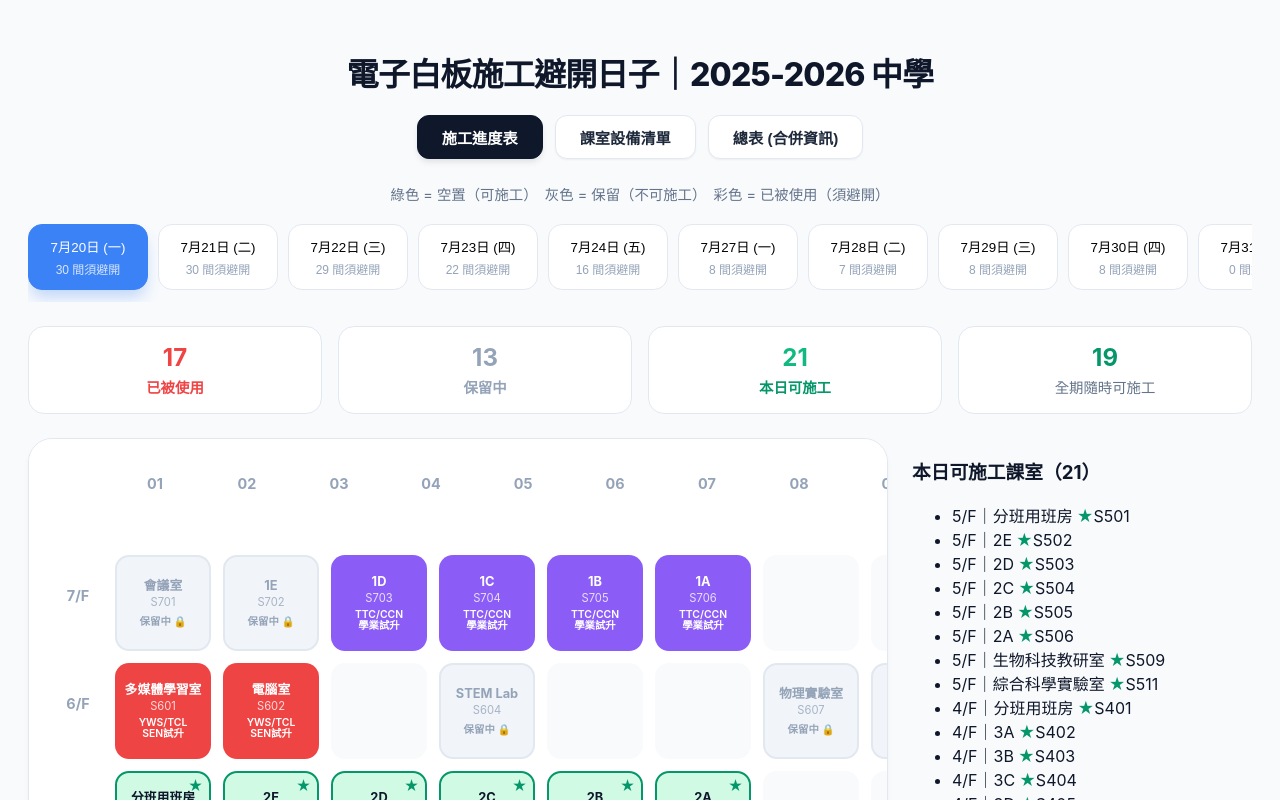
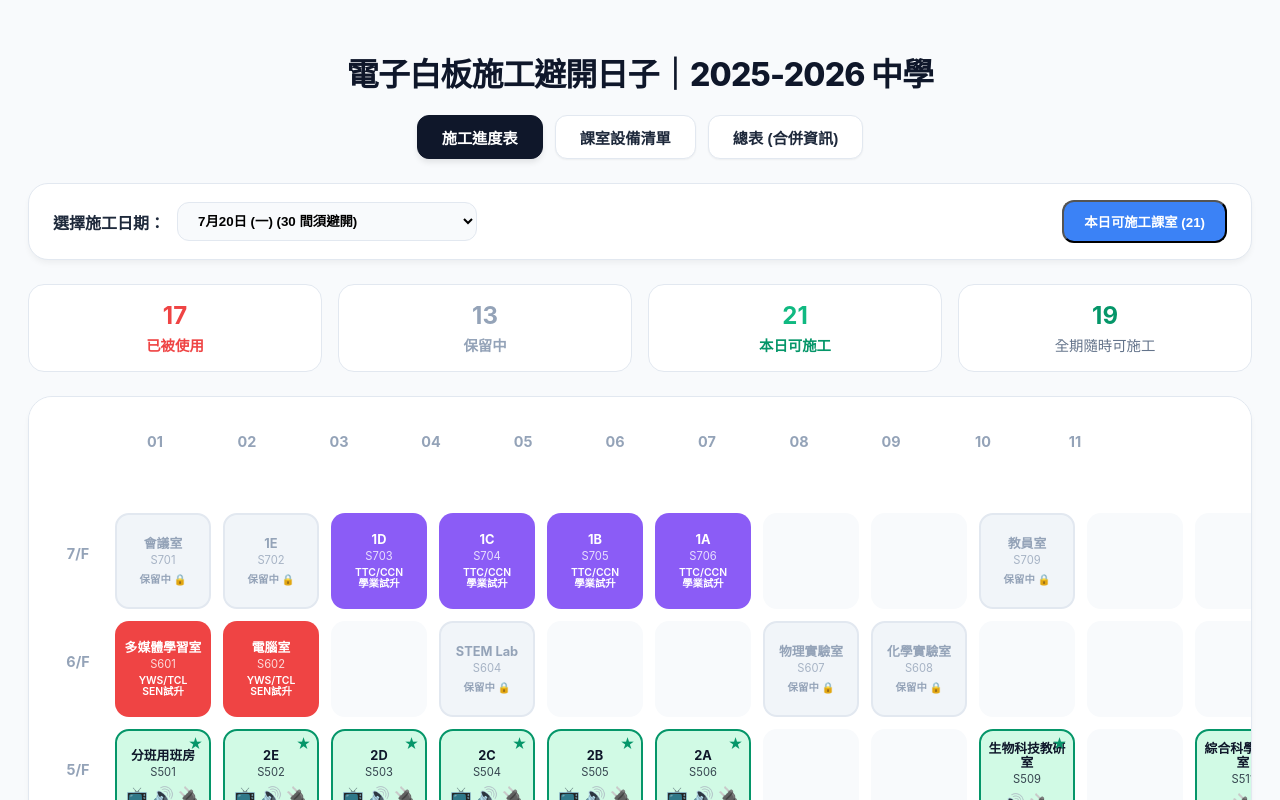
Before and after one commit to kingtmc314/whiteboard-scheduler, a Next.js app: page / in a window 1280 px wide. Shown: the top 800 px of the page. Built offline with nearby package versions, Linux system fonts and the light colour scheme.

Commit message:
Optimize layout, fix column alignment, and improve date selection

```diff
--- a/app/globals.css
+++ b/app/globals.css
@@ -77,48 +77,54 @@ h1 {
   margin-bottom: 20px;
 }
 
-/* Date Selector */
-.dates {
+/* Schedule Header */
+.schedule-header {
   display: flex;
-  overflow-x: auto;
-  gap: 10px;
-  padding-bottom: 12px;
+  justify-content: space-between;
+  align-items: center;
+  background: white;
+  padding: 16px 24px;
+  border-radius: 20px;
+  border: 1px solid #e2e8f0;
   margin-bottom: 24px;
-  scrollbar-width: thin;
+  box-shadow: 0 4px 6px -1px rgba(0,0,0,0.05);
 }
 
-.date {
-  flex: 0 0 auto;
-  padding: 12px 20px;
-  background: white;
-  border: 1px solid #e2e8f0;
-  border-radius: 14px;
-  text-align: center;
-  transition: all 0.2s;
-  min-width: 120px;
+.date-dropdown {
+  display: flex;
+  align-items: center;
+  gap: 12px;
 }
 
-.date span {
-  display: block;
-  font-size: 0.75rem;
-  color: #94a3b8;
-  margin-top: 4px;
+.date-dropdown label {
+  font-weight: 700;
+  color: var(--secondary);
 }
 
-.date:hover {
-  border-color: var(--accent);
-  background: #eff6ff;
+.date-dropdown select {
+  padding: 10px 16px;
+  border-radius: 12px;
+  border: 1px solid #e2e8f0;
+  background: #f8fafc;
+  font-weight: 600;
+  outline: none;
+  cursor: pointer;
+  min-width: 300px;
 }
 
-.date.active {
+.free-btn {
   background: var(--accent);
   color: white;
-  border-color: var(--accent);
-  box-shadow: 0 10px 15px -3px rgba(59, 130, 246, 0.3);
+  padding: 10px 20px;
+  border-radius: 12px;
+  font-weight: 700;
+  transition: all 0.2s;
 }
 
-.date.active span {
-  color: rgba(255,255,255,0.8);
+.free-btn:hover {
+  background: #2563eb;
+  transform: translateY(-1px);
+  box-shadow: 0 10px 15px -3px rgba(59, 130, 246, 0.3);
 }
 
 /* Stats Row */
@@ -339,8 +345,8 @@ h1 {
   padding: 24px;
   border-radius: 24px;
   border: 1px solid #e2e8f0;
-  margin-bottom: 24px;
   box-shadow: 0 4px 6px -1px rgba(0,0,0,0.05);
+  position: relative;
 }
 
 .detail h3 {
@@ -349,9 +355,27 @@ h1 {
   margin-bottom: 8px;
 }
 
-.detail p {
+.close-btn {
+  position: absolute;
+  top: 16px;
+  right: 16px;
+  background: #f1f5f9;
+  border: none;
+  width: 28px;
+  height: 28px;
+  border-radius: 50%;
+  display: flex;
+  align-items: center;
+  justify-content: center;
+  cursor: pointer;
+  font-size: 0.8rem;
   color: #64748b;
-  margin-bottom: 12px;
+  transition: all 0.2s;
+}
+
+.close-btn:hover {
+  background: #e2e8f0;
+  color: var(--primary);
 }
 
 .msg-box {
@@ -360,15 +384,8 @@ h1 {
   margin-top: 16px;
 }
 
-.msg-box.error {
-  background: #fef2f2;
-  border: 1px solid #fee2e2;
-}
-
-.msg-box.success {
-  background: #f0fdf4;
-  border: 1px solid #dcfce7;
-}
+.msg-box.error { background: #fef2f2; border: 1px solid #fee2e2; }
+.msg-box.success { background: #f0fdf4; border: 1px solid #dcfce7; }
 
 .warn { color: var(--used); font-weight: 700; }
 .okmsg { color: var(--priority); font-weight: 700; }
@@ -396,13 +413,83 @@ h1 {
   user-select: none;
 }
 
-.p-item input {
-  width: 18px;
-  height: 18px;
-  cursor: pointer;
+/* Modal */
+.modal-overlay {
+  position: fixed;
+  top: 0;
+  left: 0;
+  right: 0;
+  bottom: 0;
+  background: rgba(15, 23, 42, 0.6);
+  backdrop-filter: blur(4px);
+  display: flex;
+  align-items: center;
+  justify-content: center;
+  z-index: 100;
+  padding: 20px;
 }
 
-/* Equipment View */
+.modal-content {
+  background: white;
+  width: 100%;
+  max-width: 600px;
+  max-height: 80vh;
+  border-radius: 24px;
+  display: flex;
+  flex-direction: column;
+  box-shadow: 0 25px 50px -12px rgba(0,0,0,0.25);
+}
+
+.modal-header {
+  padding: 24px;
+  border-bottom: 1px solid #e2e8f0;
+  display: flex;
+  justify-content: space-between;
+  align-items: center;
+}
+
+.modal-header h3 {
+  font-size: 1.25rem;
+  font-weight: 800;
+}
+
+.modal-body {
+  padding: 24px;
+  overflow-y: auto;
+}
+
+.modal-list {
+  display: grid;
+  grid-template-columns: 1fr 1fr;
+  gap: 12px;
+}
+
+.modal-list li {
+  padding: 12px 16px;
+  background: #f8fafc;
+  border-radius: 12px;
+  display: flex;
+  align-items: center;
+  gap: 10px;
+  font-size: 0.9rem;
+}
+
+.m-floor { font-weight: 700; color: var(--accent); min-width: 40px; }
+.m-name { flex: 1; font-weight: 600; }
+.m-star { color: var(--priority); }
+.m-code { font-family: monospace; color: #94a3b8; }
+
+/* Task Icons */
+.tasks.icon-only {
+  display: flex;
+  gap: 4px;
+  margin-top: 6px;
+}
+
+.t-tag { font-size: 1.1rem; opacity: 1; transition: all 0.2s; }
+.t-tag.done { opacity: 0.3; filter: grayscale(1); }
+
+/* Equipment View & Summary Table */
 .equipment-view, .summary-view {
   background: white;
   padding: 32px;
@@ -429,10 +516,6 @@ h1 {
   cursor: pointer;
 }
 
-.floor-section {
-  margin-bottom: 40px;
-}
-
 .floor-section h2 {
   font-size: 1.5rem;
   font-weight: 800;
@@ -448,67 +531,22 @@ h1 {
   gap: 20px;
 }
 
-.room-card {
-  border: 1px solid #e2e8f0;
-  border-radius: 16px;
-  padding: 20px;
-  transition: all 0.2s;
-}
-
-.card-head {
-  display: flex;
-  justify-content: space-between;
-  margin-bottom: 16px;
-  align-items: center;
-}
-
+.room-card { border: 1px solid #e2e8f0; border-radius: 16px; padding: 20px; }
+.card-head { display: flex; justify-content: space-between; margin-bottom: 16px; align-items: center; }
 .c-code { font-weight: 800; color: var(--accent); }
 .c-name { font-weight: 700; font-size: 1.1rem; }
 
-.item {
-  display: flex;
-  align-items: center;
-  font-size: 0.9rem;
-  padding: 6px 12px;
-  border-radius: 8px;
-  margin-bottom: 8px;
-}
-
+.item { display: flex; align-items: center; font-size: 0.9rem; padding: 6px 12px; border-radius: 8px; margin-bottom: 8px; }
 .item.need { background: #fef2f2; color: #b91c1c; }
 .item.done { background: #f0fdf4; color: #166534; }
 .item.none { background: #f8fafc; color: #94a3b8; }
 
-.remark {
-  margin-top: 10px;
-  font-size: 0.8rem;
-  color: #ef4444;
-  font-style: italic;
-}
+.remark { margin-top: 10px; font-size: 0.8rem; color: #ef4444; font-style: italic; }
 
-/* Summary Table */
-.table-wrap {
-  overflow-x: auto;
-}
-
-.sum-table {
-  width: 100%;
-  border-collapse: collapse;
-  font-size: 0.9rem;
-}
-
-.sum-table th {
-  background: #f8fafc;
-  padding: 16px;
-  text-align: left;
-  font-weight: 700;
-  color: #64748b;
-  border-bottom: 2px solid #e2e8f0;
-}
-
-.sum-table td {
-  padding: 16px;
-  border-bottom: 1px solid #f1f5f9;
-}
+.table-wrap { overflow-x: auto; }
+.sum-table { width: 100%; border-collapse: collapse; font-size: 0.9rem; }
+.sum-table th { background: #f8fafc; padding: 16px; text-align: left; font-weight: 700; color: #64748b; border-bottom: 2px solid #e2e8f0; }
+.sum-table td { padding: 16px; border-bottom: 1px solid #f1f5f9; }
 
 .s-free { color: var(--priority); font-weight: 700; }
 .s-used { color: var(--used); font-weight: 700; }
@@ -520,25 +558,10 @@ h1 {
 .t-done { color: #166534; font-weight: 700; }
 .t-none { color: #94a3b8; }
 
-/* Task Icons */
-.tasks.icon-only {
-  display: flex;
-  gap: 4px;
-  margin-top: 6px;
-}
-
-.t-tag {
-  font-size: 1.1rem;
-  opacity: 1;
-  transition: all 0.2s;
-}
-
-.t-tag.done {
-  opacity: 0.3;
-  filter: grayscale(1);
-}
+footer { margin-top: 40px; text-align: center; color: #94a3b8; font-size: 0.8rem; padding-bottom: 40px; }
 
 @media (max-width: 1024px) {
   .wrap { flex-direction: column; }
   .side { width: 100%; position: static; }
+  .modal-list { grid-template-columns: 1fr; }
 }
--- a/app/page.js
+++ b/app/page.js
@@ -13,7 +13,8 @@ export default function Home() {
   const [dateKey, setDateKey] = useState(dateList[0]);
   const [sel, setSel] = useState(null);
   const [selectedFloor, setSelectedFloor] = useState("All Floors");
-  const [completedTasks, setCompletedTasks] = useState({}); // { roomCode: { wb: bool, pa: bool, socket: bool } }
+  const [completedTasks, setCompletedTasks] = useState({});
+  const [showFreeModal, setShowFreeModal] = useState(false);
 
   // Load progress from localStorage
   useEffect(() => {
@@ -21,7 +22,6 @@ export default function Home() {
     if (saved) setCompletedTasks(JSON.parse(saved));
   }, []);
 
-  // Save progress to localStorage
   const toggleTask = (roomCode, taskType) => {
     const updated = {
       ...completedTasks,
@@ -55,12 +55,7 @@ export default function Home() {
       const reserved = !use && isReserved(r.floor, r.code, dateKey);
       const progress = completedTasks[r.code] || { wb: false, pa: false, socket: false };
       const info = equipment[r.code] || { wb: 0, pa: 0, socket: 0 };
-
-      // Check if all required tasks are completed
-      const allDone = (!info.wb || progress.wb) &&
-                      (!info.pa || progress.pa) &&
-                      (!info.socket || progress.socket);
-
+      const allDone = (!info.wb || progress.wb) && (!info.pa || progress.pa) && (!info.socket || progress.socket);
       return { ...r, use, reserved, progress, allDone };
     });
   }, [dateKey, occ, completedTasks]);
@@ -99,14 +94,20 @@ export default function Home() {
 
       {activeTab === "schedule" && (
         <>
-          <p className="sub-hint">綠色 = 空置（可施工）　灰色 = 保留（不可施工）　彩色 = 已被使用（須避開）</p>
-          <div className="dates">
-            {dateList.map((d) => (
-              <button key={d} className={d === dateKey ? "date active" : "date"} onClick={() => { setDateKey(d); setSel(null); }}>
-                {occupancy[d].label}
-                <span>{Object.keys(occupancy[d].rooms).length + allRooms.filter(r => isReserved(r.floor, r.code, d) && !occupancy[d].rooms[r.code]).length} 間須避開</span>
+          <div className="schedule-header">
+            <div className="date-dropdown">
+              <label>選擇施工日期：</label>
+              <select value={dateKey} onChange={(e) => { setDateKey(e.target.value); setSel(null); }}>
+                {dateList.map(d => (
+                  <option key={d} value={d}>
+                    {occupancy[d].label} ({Object.keys(occupancy[d].rooms).length + allRooms.filter(r => isReserved(r.floor, r.code, d) && !occupancy[d].rooms[r.code]).length} 間須避開)
+                  </option>
+                ))}
+              </select>
+            </div>
+            <button className="free-btn" onClick={() => setShowFreeModal(true)}>
+              本日可施工課室 ({freeRooms.length})
             </button>
-            ))}
           </div>
 
           <div className="stats">
@@ -176,12 +177,12 @@ export default function Home() {
               </div>
             </div>
 
+            {sel && (
               <aside className="side">
-              {sel && (
                 <div className="detail">
+                  <button className="close-btn" onClick={() => setSel(null)}>✕</button>
                   <h3>{sel.name} <small>({sel.code})</small></h3>
                   <p>{sel.floor}</p>
-
                   <div className="progress-tracker">
                     <h4>工程進度紀錄：</h4>
                     {sel.info.wb === 1 && (
@@ -204,7 +205,6 @@ export default function Home() {
                     )}
                     {!sel.info.wb && !sel.info.pa && !sel.info.socket && <p>此房間無須安裝項目</p>}
                   </div>
-
                   {sel.use ? (
                     <div className="msg-box error">
                       <p><b>使用人：</b>{sel.use.t}</p>
@@ -225,19 +225,32 @@ export default function Home() {
                     </div>
                   )}
                 </div>
+              </aside>
             )}
+          </div>
+
+          {showFreeModal && (
+            <div className="modal-overlay" onClick={() => setShowFreeModal(false)}>
+              <div className="modal-content" onClick={(e) => e.stopPropagation()}>
+                <div className="modal-header">
                   <h3>本日可施工課室（{freeRooms.length}）</h3>
-              <ul className="list free-list">
+                  <button className="close-btn" onClick={() => setShowFreeModal(false)}>✕</button>
+                </div>
+                <div className="modal-body">
+                  <ul className="modal-list">
                     {freeRooms.map((r) => (
                       <li key={r.code}>
-                    {r.floor}｜{r.name}
-                    {alwaysFreeCodes.has(r.code) && <b style={{color:'#059669', marginLeft:'4px'}}>★</b>}
-                    <span>{r.code}</span>
+                        <span className="m-floor">{r.floor}</span>
+                        <span className="m-name">{r.name}</span>
+                        {alwaysFreeCodes.has(r.code) && <b className="m-star">★</b>}
+                        <span className="m-code">{r.code}</span>
                       </li>
                     ))}
                   </ul>
-            </aside>
                 </div>
+              </div>
+            </div>
+          )}
         </>
       )}
 
```
Lines whose indentation alone changed are shown as unchanged.
